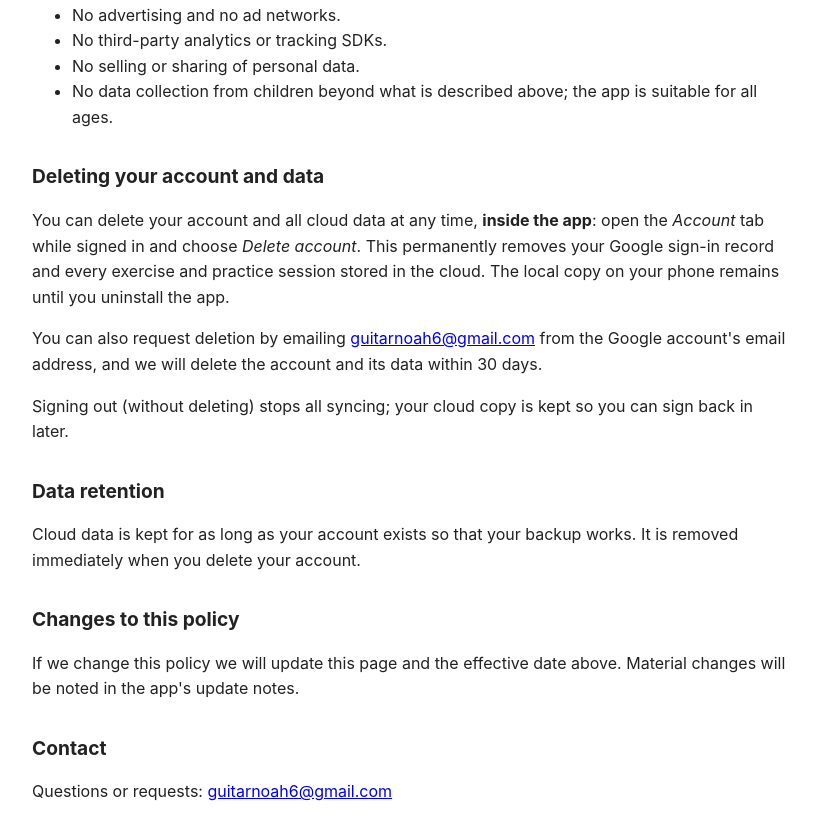
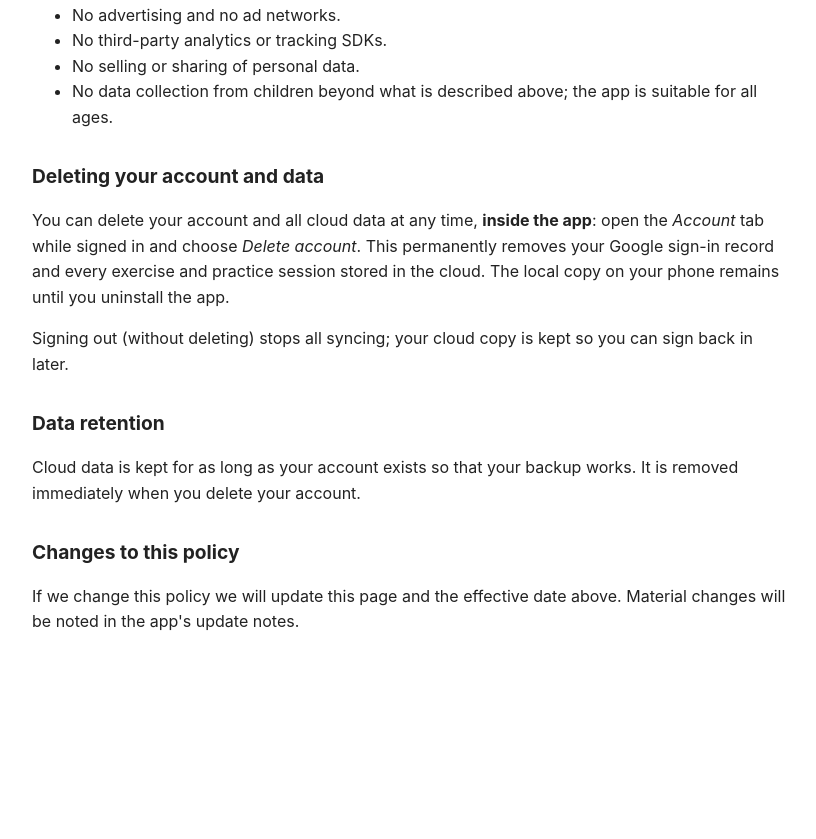
Before and after one commit to nj-6/metronome-privacy, a plain HTML site: page index.html in a window 1280 px wide. Shown: the part 1043-1882 px from the top of the page, without its empty margins (228-1044 px from the left). After the commit the page ends 1718 px from the top, so only its background shows below. Drawn offline with Linux system fonts and the light colour scheme.

Commit message:
Update index.html

```diff
--- a/index.html
+++ b/index.html
@@ -67,10 +67,7 @@ app under Subscriptions.</p>
 and choose <em>Delete account</em>. This permanently removes your Google
 sign-in record and every exercise and practice session stored in the cloud.
 The local copy on your phone remains until you uninstall the app.</p>
-<p>You can also request deletion by emailing
-<a href="mailto:guitarnoah6@gmail.com">guitarnoah6@gmail.com</a> from the
-Google account's email address, and we will delete the account and its data
-within 30 days.</p>
+
 <p>Signing out (without deleting) stops all syncing; your cloud copy is kept
 so you can sign back in later.</p>
 
@@ -82,8 +79,6 @@ works. It is removed immediately when you delete your account.</p>
 <p>If we change this policy we will update this page and the effective date
 above. Material changes will be noted in the app's update notes.</p>
 
-<h2>Contact</h2>
-<p>Questions or requests:
-<a href="mailto:guitarnoah6@gmail.com">guitarnoah6@gmail.com</a></p>
+
 </body>
 </html>
```
